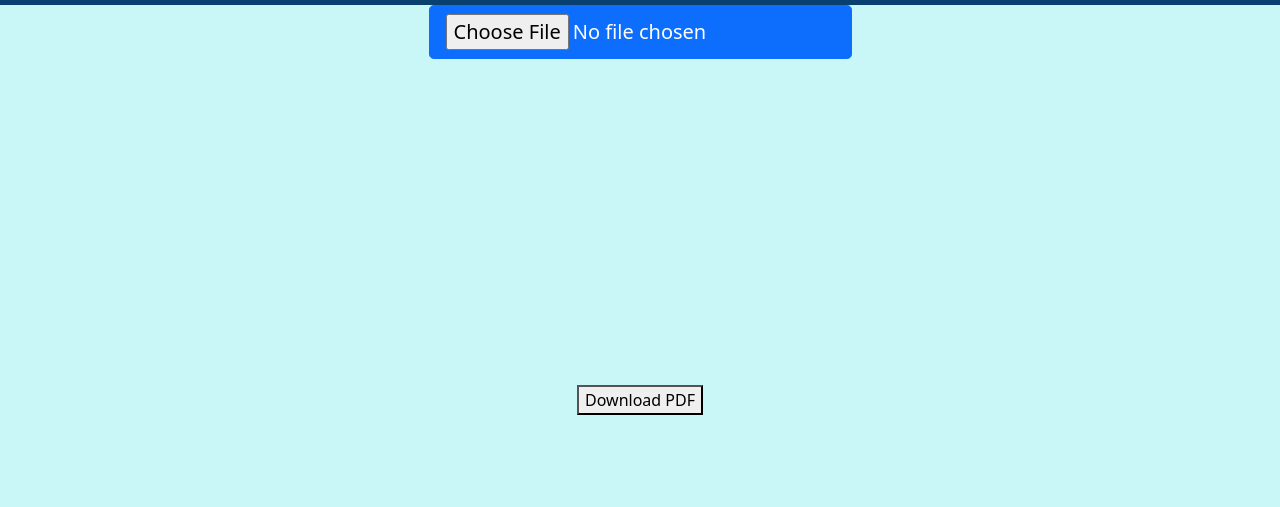
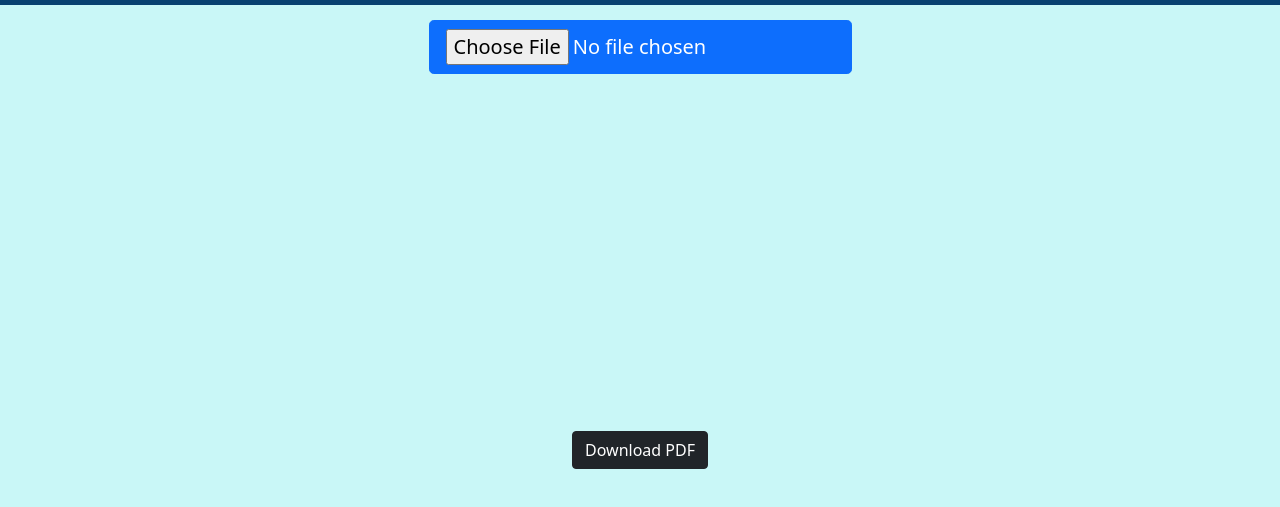
Before and after one commit to Subhradeep10/Img_to_Pdf, a plain HTML site: page index.html in a window 1280 px wide. Shown: the part 69-576 px from the top of the page. Drawn offline with nearby package versions, Linux system fonts and the light colour scheme.

```diff
--- a/index.html
+++ b/index.html
@@ -18,13 +18,13 @@
         </div>
     </nav>
 
-    <div class="d-flex justify-content-center">
+    <div class="d-flex justify-content-center" style="padding: 1.2%;">
         <input type="file" id="Imagefile" class="btn btn-primary btn-lg"><br>
     </div>
 
     <canvas id="canvas" style="width: 50%; height: 50%;"></canvas><br>
-    <div class="d-flex justify-content-center">
-    <button id="button">Download PDF</button>
+    <div class="d-flex justify-content-center" style="padding: 1.2%;">
+    <button id="button" class="btn btn-dark" style="size: 6%;">Download PDF</button>
 </div>
 </body>
 <script src="https://cdnjs.cloudflare.com/ajax/libs/jspdf/1.3.3/jspdf.min.js"></script>
```
